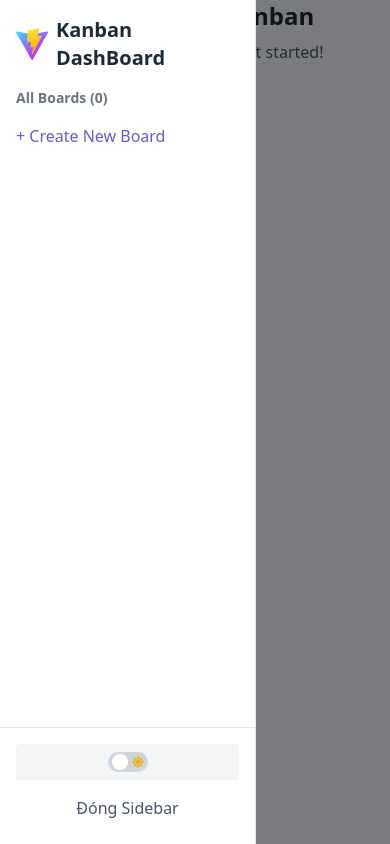
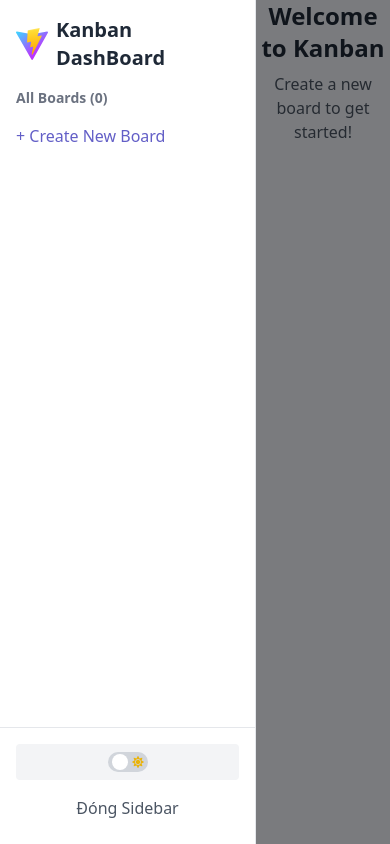
Before and after one commit to votruongthinh/kanban_task, a React (Vite) app: page / in a window 390 px wide. Built offline with nearby package versions, Linux system fonts and the light colour scheme.

Commit message:
update responsive sidebar

```diff
--- a/src/App.jsx
+++ b/src/App.jsx
@@ -32,7 +32,11 @@ function App() {
         )}
 
         {/* Content chính */}
-        <div className="flex flex-col flex-1 overflow-hidden z-10">
+        <div
+          className={`flex flex-col flex-1 overflow-hidden z-10 transition-all duration-300 ${
+            isSidebarVisible ? "ml-64" : "ml-0"
+          }`}
+        >
           {/* Nút mở Sidebar trên mobile */}
           {!isSidebarVisible && (
             <div className="absolute top-4 left-4 z-50">
--- a/src/components/Board/BoardModal.jsx
+++ b/src/components/Board/BoardModal.jsx
@@ -127,7 +127,7 @@ const BoardModal = ({ isOpen, onClose, board }) => {
             type="submit"
             className="px-4 py-2 bg-primary text-white rounded"
           >
-            {board ? "Lưu" : "Tạo"}
+            Tạo
           </button>
         </div>
       </form>
```
